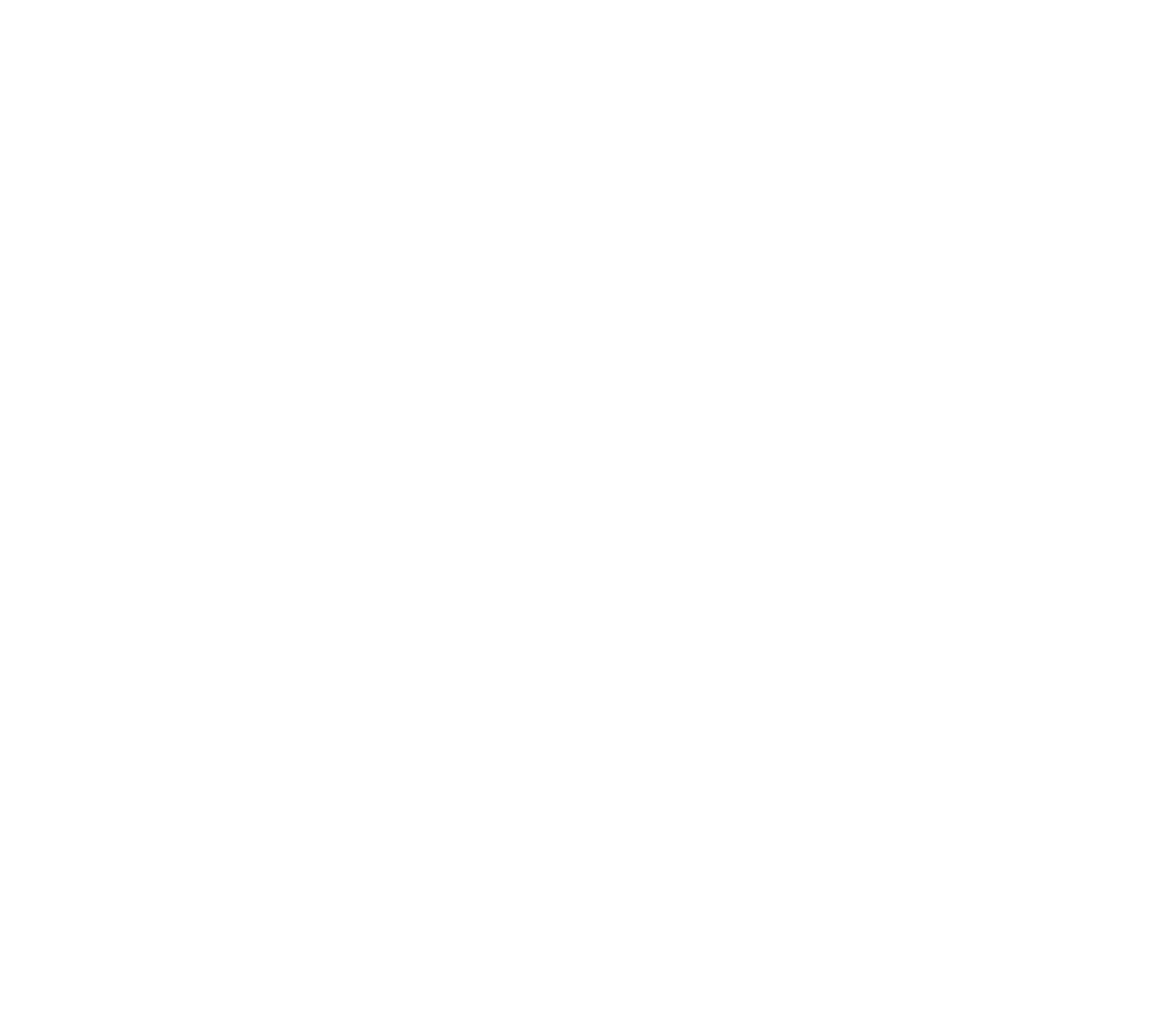
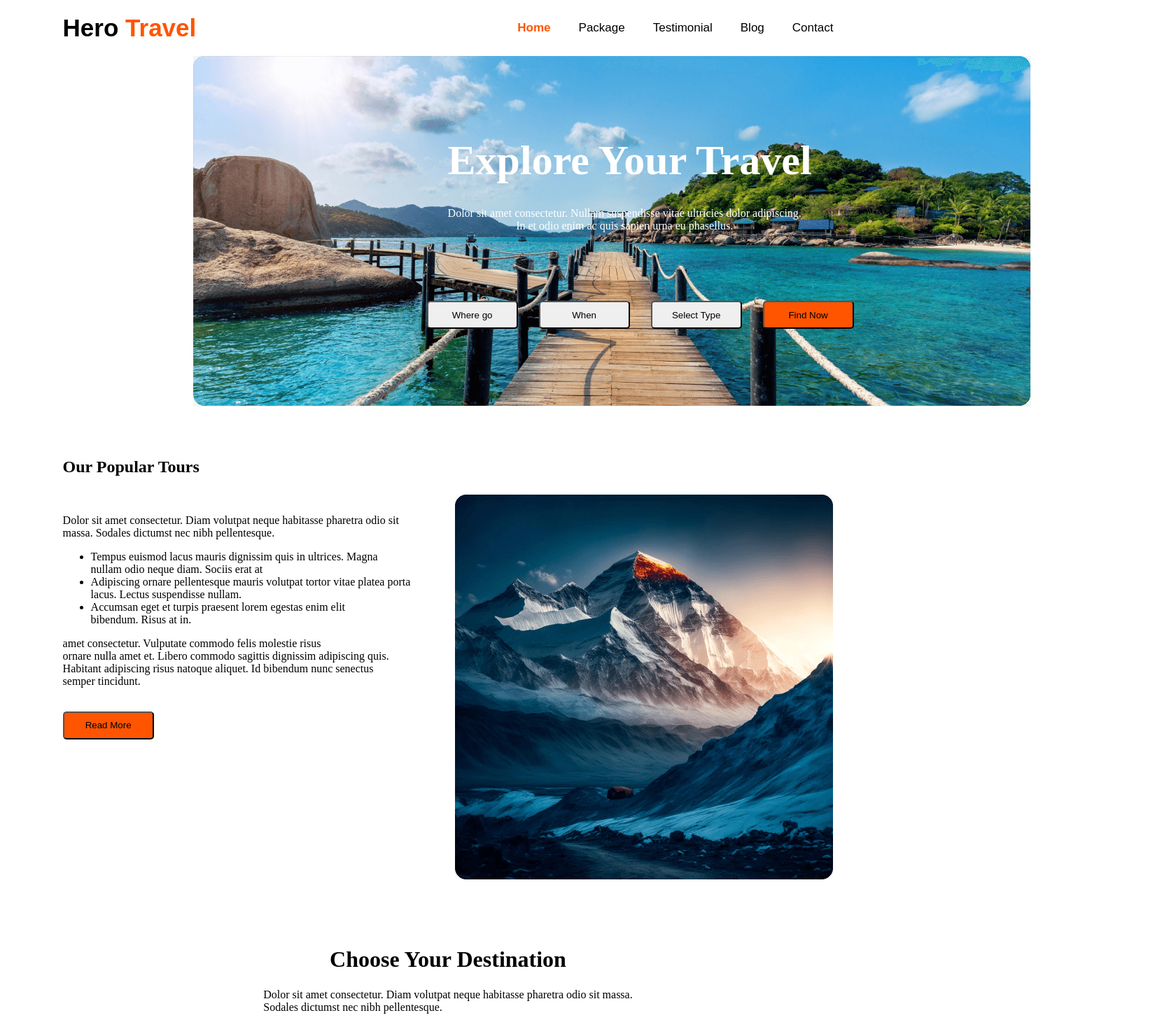
Before and after one commit to maruf11220/2nd-assig, a plain HTML site: page index.html in a window 1280 px wide. Shown: the whole page at 70% size, 1660 px wide, since content can reach past the window. Before the commit the page ends 800 px from the top, so only its background shows below. Drawn offline with Linux system fonts and the light colour scheme.

Commit message:
new project file

```diff
--- a/index.html
+++ b/index.html
@@ -3,9 +3,93 @@
 <head>
     <meta charset="UTF-8">
     <meta name="viewport" content="width=device-width, initial-scale=1.0">
-    <title>Document</title>
+    <title>New Assigment</title>
+    <link rel="stylesheet" href="styles/new.css">
 </head>
 <body>
+    <header>
+        <nav>
+            <div class="logo">
+                <h3>Hero <span>Travel</span></h3>
+            </div>
+            <div class="links">
+                <ul>
+                    <li> <span>Home</span></li>
+                    <li>Package</li>
+                    <li>Testimonial</li>
+                    <li>Blog</li>
+                    <li>Contact</li>
+                </ul>
+            </div>
+
+        </nav>
+
+    </header>
+    <main>
+        <div class="container2">
+            <img src="Images/Group 13 (1) (1).png" alt="">
+            <div class="botton-left">
+                <h1>Explore Your Travel</h1>
+
+            </div>
+            <div class="pragraph">
+                <p>Dolor sit amet consectetur. Nullam suspendisse vitae ultricies dolor adipiscing. <br> In et odio enim ac quis sapien urna eu phasellus.</p>
+            </div>
+            <div class="where">
+                <button>Where go</button>
+
+            </div>
+            <div class="when">
+                <button>When</button>
+
+            </div>
+            <div class="select">
+                <button>Select Type</button>
+
+            </div>
+            <div class="find">
+                <button> <span>Find Now</span> </button>
+
+            </div>
+
+        </div><br>
+        <br>
+        <br>
+
+        <section class="features-m">
+            <div class="feature-contant">
+                <h1 class="h">Our Popular Tours</h1><br>
+                <p>Dolor sit amet consectetur. Diam volutpat neque habitasse pharetra odio sit <br> massa. Sodales dictumst nec nibh pellentesque.</p>
+                <ul>
+                    <li>Tempus euismod lacus mauris dignissim quis in ultrices. Magna <br> nullam odio neque diam. Sociis erat at </li>
+                    <li>Adipiscing ornare pellentesque mauris volutpat tortor vitae platea porta <br> lacus. Lectus suspendisse nullam.</li>
+                    <li> Accumsan eget et turpis praesent lorem egestas enim elit <br> bibendum. Risus at in.</li>
+                </ul>
+                <p>amet consectetur. Vulputate commodo felis molestie risus <br>
+                    ornare nulla amet et. Libero commodo sagittis dignissim adipiscing quis. <br>Habitant adipiscing risus natoque aliquet. Id bibendum nunc senectus <br> semper tincidunt. </p>
+                    <br>
+                    <button class="new-button">Read More</button>
+
+            </div>
+            <div class="new-image">
+                <img src="Images/Rectangle 4.png" alt="">
+            </div>
+
+
+        </section>
+        <div class="Your">
+            <h1>Choose Your Destination</h1>
+            <br>
+
+        </div>
+        <div class="br">
+            <p>Dolor sit amet consectetur. Diam volutpat neque habitasse pharetra odio sit massa.
+               <br> Sodales dictumst nec nibh pellentesque.</p>
+
+        </div>
+
+
+    </main>
 
 </body>
 </html>
--- /dev/null
+++ b/styles/new.css
@@ -0,0 +1,165 @@
+.container2 {
+    width: 1570px;
+    height: 500px;
+    border-radius: 16px;
+    /* background: linear-gradient(180deg, rgba(19, 19, 24, 0.80) 0%, rgba(19, 19, 24, 0.00) 100%); */
+}
+body{
+    background-color: #ffffff;
+    list-style: none;
+    margin: 0 7%;
+}
+
+header nav{
+
+    font-family: Arial, Helvetica, sans-serif;
+    height: 10vh;
+    display: flex;
+    align-items: center;
+    justify-content: space-between;
+    width: 100%;
+}
+.logo{
+    display: flex;
+    align-items: center;
+    justify-content: center;
+    gap: 10px;
+}
+.logo h3{
+    font-size: 35px;
+
+
+
+}
+.logo h3 span{
+    color: #ff5500;
+
+}
+.links ul{
+    display: flex;
+    align-items: center;
+    justify-content: center;
+    list-style: none;
+    gap: 40px;
+    font-size: 17px;
+    font-weight: 500;
+
+}
+.links ul li span{
+    color: #ff5500;
+    font-weight: 600;
+}
+/* .photo-container{
+    z-index: -2;
+    background-image: url(heroPhoto.png);
+    background-position: center;
+
+}  */
+.container2 {
+    position: relative;
+    text-align: center;
+    color:#FFF;
+}
+
+.botton-left {
+    position: absolute;
+    bottom: 8px;
+    left:550px;
+    top:15%;
+    font-size:30px;
+}
+.pragraph {
+    position: absolute;
+    left:550px;
+    top: 40%;
+
+}
+.where button{
+    position: absolute;
+    left:520px;
+    top:70%;
+    border-radius: 5px;
+    width:130px;
+    height: 40px;
+
+
+
+}
+
+.when button{
+    position: absolute;
+    left: 680px;
+    top:70% ;
+    border-radius: 5px;
+    width:130px;
+    height: 40px;
+
+}
+.select button{
+    position: absolute;
+    left: 840px;
+    top: 70%;
+    border-radius: 5px;
+    width:130px;
+    height: 40px;
+
+}
+.find button {
+    position: absolute;
+    left:1000px;
+    top: 70%;
+    border-radius:5px;
+    width: 130px;
+    height: 40px;
+    flex-shrink: 0;
+    background-color: #FF5400;;
+}
+/*
+section div h1{
+    width: 355PX;
+    height: 55PX;
+    font-weight:6;
+}
+
+ */
+.new-button{
+    border-radius: 5px;
+    width: 130px;
+    height: 40px;
+    background-color: #FF5400;
+
+
+}
+.new-image{
+    position: relative;
+    display: flex;
+    align-items:center;
+    justify-content:right;
+    top: -350px;
+    /* width: 540px;
+    height: 550px; */
+
+
+}
+
+
+/* .new-image{
+    display: block;
+    margin-left: auto;
+    margin-right: auto;
+    vertical-align: middle;
+} */
+.Your{
+    display: flex;
+    align-items: center;
+    justify-content: center;
+    /* width: 480px; */
+    height: 50px;
+    margin-top: -260px;
+
+}
+.br{
+    display: flex;
+    align-items: center;
+    justify-content: center;
+}
```
Also changed, not shown: Images/Group 13 (1) (1).png (added), Images/Group 39.png (added), Images/Group 40.png (added), Images/Group 40071 (2).png (added), Images/Group 40089.png (added), Images/Rectangle 10.png (added), Images/Rectangle 11.png (added), Images/Rectangle 4.png (added), Images/Rectangle 5.png (added), Images/Rectangle 6.png (added), Images/Rectangle 7.png (added), Images/Rectangle 8 (1).png (added), Images/Rectangle 8.png (added), Images/Rectangle 9.png (added).
